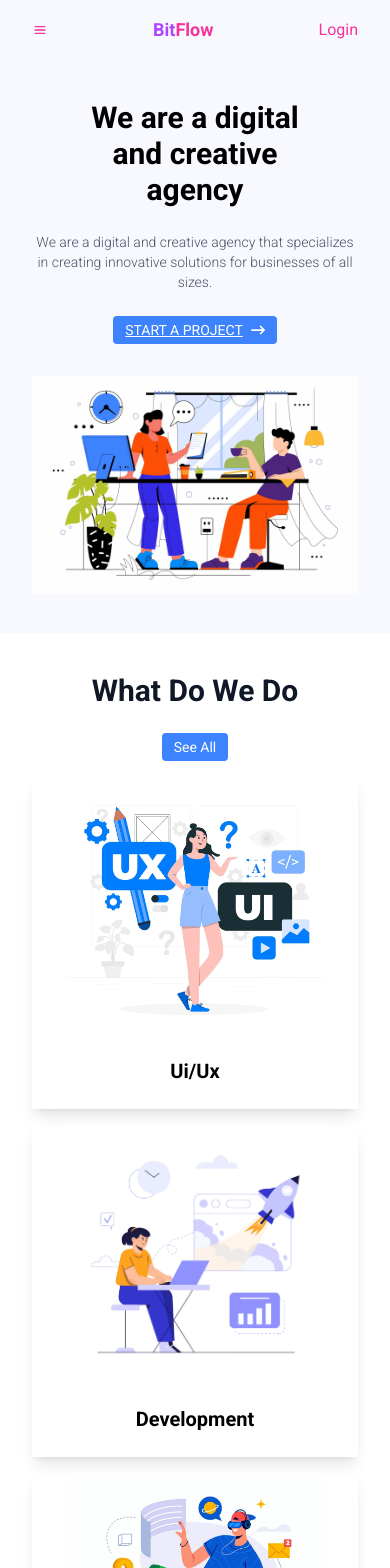
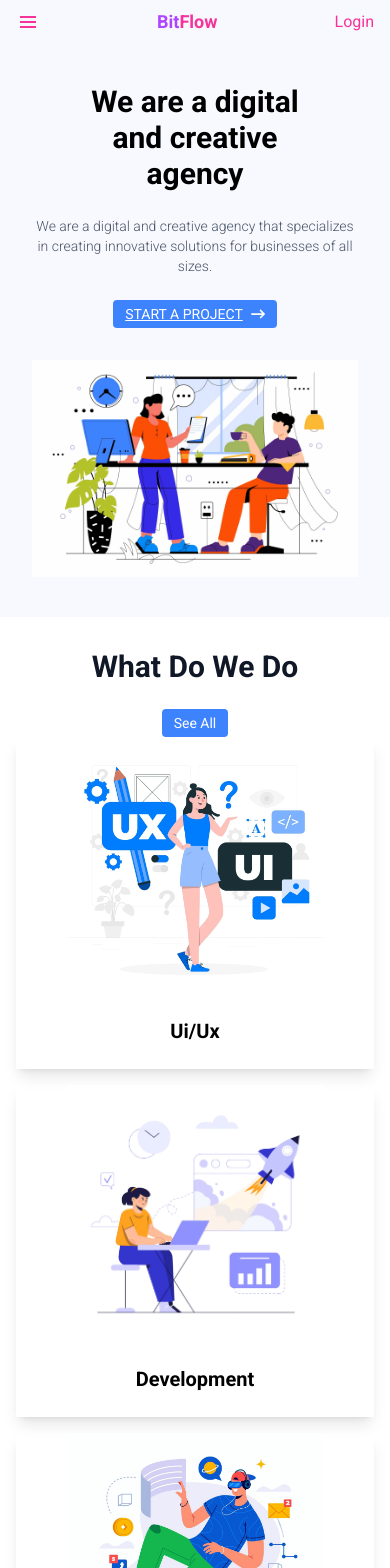
Before and after one commit to ArifMiah07/bit-flow, a React (Vite) app: page / in a window 390 px wide. Shown: the top 1568 px of the page. Built offline with nearby package versions, Linux system fonts and the light colour scheme.

Commit message:
added nav menu for sm device

```diff
--- a/src/components/home/ContactSection.tsx
+++ b/src/components/home/ContactSection.tsx
@@ -2,7 +2,7 @@ import { Link } from "react-router-dom";
 
 export default function ContactSection() {
   return (
-    <section className="w-full h-full flex flex-col items-center justify-center  p-12 bg-[#3e83fe] mt-6 lg:mt-12 ">
+    <section className="w-full h-full flex flex-col items-center justify-center p-12 bg-[#3e83fe] mt-6 lg:mt-12 ">
       <div className="flex flex-col item-center justify-center w-full h-full gap-4 p-4 ">
         <h1 className="text-3xl md:text-4xl lg:text-5xl font-bold text-white text-center ">
           Lets Discuss your Project
--- a/src/components/home/HeroSection.tsx
+++ b/src/components/home/HeroSection.tsx
@@ -4,7 +4,7 @@ import { FaArrowRightLong } from "react-icons/fa6";
 
 export default function HeroSection() {
   return (
-    <section className="flex flex-col lg:flex-row items-center justify-center w-full h-full py-6 md:py-12 lg:py-24 px-4 bg-[#f8f9ff] text-white">
+    <section className="flex flex-col lg:flex-row items-center justify-center w-full h-full py-6 md:py-12 lg:py-24 px-4 lg:px-8 bg-[#f8f9ff] text-white">
       {/* hero text */}
       <div className=" w-full lg:w-1/2 flex flex-col gap-6 p-4 justify-center ">
         <h1 className="text-3xl md:text-4xl lg:text-5xl text-center lg:text-left text-black font-bold ">
--- a/src/components/home/ServicesSection.tsx
+++ b/src/components/home/ServicesSection.tsx
@@ -6,7 +6,7 @@ export default function ServicesSection() {
 
 
   return (
-    <section className="w-full h-full flex flex-col justify-center p-4">
+    <section className="w-full h-full flex flex-col justify-center py-2 px-4 lg:py-4 lg:px-8">
       {/* heading */}
       <div className="flex justify-center w-full my-6 lg:my-12">
         <h1 className="text-3xl md:4xl lg:text-5xl font-bold text-gray-900 ">What Do We Do</h1>
@@ -14,13 +14,13 @@ export default function ServicesSection() {
       {/* slider card */}
       <div>
         {/* See all card btn */}
-        <div className="flex lg:flex-row items-center flex-col-reverse lg:justify-end w-full px-4">
+        <div className="flex lg:flex-row items-center flex-col-reverse lg:justify-end w-full md:px-4">
           <button className="bg-[#3e83fe] cursor-pointer text-left text-white text-sm md:text-md lg:text-lg px-3 py-1 lg:px-5 lg:py-2 rounded-sm">
             See All
           </button>
         </div>
         {/* card */}
-        <div className=" grid grid-cols-1 md:grid-cols-2 lg:grid-cols-3 gap-4 w-full p-4">
+        <div className=" grid grid-cols-1 md:grid-cols-2 lg:grid-cols-3 gap-4 w-full md:p-4">
           {cardData?.slice(0, 3)?.map((card: TCard, index: number) => (
             <div
               key={index}
--- a/src/components/home/WhyUsSection.tsx
+++ b/src/components/home/WhyUsSection.tsx
@@ -4,7 +4,7 @@ import workingImage from "../../assets/working-desk.jpg";
 
 export default function WhyUsSection() {
   return (
-    <section className="w-full h-full flex flex-col justify-center items-center bg-purple-50 p-4">
+    <section className="w-full h-full flex flex-col justify-center items-center bg-purple-50 py-2 px-4 lg:py-4 lg:px-8">
       {/* heading */}
       <div className=" flex justify-center w-full my-6 lg:my-12">
         <h1 className="text-center text-3xl md:text-4xl lg:text-5xl font-bold text-gray-900 ">
@@ -12,7 +12,7 @@ export default function WhyUsSection() {
         </h1>
       </div>
       <div className="w-full h-full flex flex-col lg:flex-row  justify-center">
-        <div className="flex flex-col items-start lg:items-center lg:justify-start lg:justify-center gap-6 w-full lg:w-1/2 p-4">
+        <div className="flex flex-col items-start lg:items-center md:justify-start lg:justify-center gap-6 w-full lg:w-1/2 md:p-4">
           {info?.map((item: IInfo, index: number) => (
             <div className="flex flex-row items-center justify-center gap-4 " key={index}>
               {/* logo */}
@@ -27,8 +27,8 @@ export default function WhyUsSection() {
             </div>
           ))}
         </div>
-        <div className="500 w-full lg:w-1/2 h-full flex justify-center ">
-          <div className=" w-full lg:w-7/12 h-full flex  justify-center p-5 ">
+        <div className="500 w-full lg:w-1/2 h-full flex justify-center mt-12 lg:mt-0 ">
+          <div className=" w-full lg:w-7/12 h-full flex  justify-center md:p-5 ">
             <div className="">
               <img
               className="working-image w-full h-full object-cover"
--- a/src/pages/ErrorPage/ErrorPage.tsx
+++ b/src/pages/ErrorPage/ErrorPage.tsx
@@ -1,14 +1,22 @@
 import { Link } from "react-router-dom";
+import notFoundImg from "../../assets/not-found.jpg";
 
 export default function ErrorPage() {
   return (
-    <section className="  min-h-screen mx-auto mb-6 lg:mb-12 flex flex-col lg:flex-row justify-between gap-4 p-12 ">
-      <h1>404</h1>
-
-      <p>Page not Found</p>
-      <Link to="/">
-        <button>Back to Home</button>
-      </Link>
+    <section className=" min-h-screen mx-auto mb-4 flex flex-col items-center justify-center p-4 ">
+      <div className="w-6/12 h-6/12 flex flex-col items-center gap-2 ">
+        <img
+        className="w-full h-full"
+          src={notFoundImg || "placeholder.png"}
+          alt="404 not found image "
+        />
+        <p className="text-md md:text:lg lg:text-xl font-medium text-gray-600 ">Page Not Found</p>
+      </div>
+      <div className="w-full h-full flex items-center justify-center my-4">
+        <Link to="/">
+          <button className="cursor-pointer text-md px-3 py-2 rounded-sm text-white bg-blue-500 hover:bg-purple-500 ">Back to Home</button>
+        </Link>
+      </div>
     </section>
   );
 }
--- a/src/pages/shared/Footer.tsx
+++ b/src/pages/shared/Footer.tsx
@@ -2,7 +2,7 @@ import { Link } from "react-router-dom";
 
 export default function Footer() {
   return (
-    <section className="w-full border-t border-gray-500 h-full flex flex-col items-center justify-center gap-4 p-8 text-gray-800">
+    <section className="w-full border-t border-gray-500 h-full flex flex-col items-center justify-center gap-4 py-2 px-4 lg:py-4 lg:px-8 text-gray-800">
       {/* logo */}
       <div className="flex items-center justify-start w-full">
         <Link to={"/"}>
--- a/src/pages/shared/NavBar.tsx
+++ b/src/pages/shared/NavBar.tsx
@@ -1,7 +1,10 @@
+import { useState } from "react";
 import { BiMenu } from "react-icons/bi";
 import { Link } from "react-router-dom";
 
 export default function NavBar() {
+  const [isOpen, setIsOpen] = useState(false);
+
   // menu data :todo: move them into lib or constants file
   const menu: string[] = ["Home", "About Us", "Our Works", "Contact"];
 
@@ -14,17 +17,39 @@ export default function NavBar() {
           ? "/"
           : item?.trim()?.toLowerCase()?.split(" ")?.join("-")
       }`}>
-      <li className="text-md text-gray-700 font-normal ">{item}</li>
+      <li className="text-md text-gray-700 font-normal transition-all duration-300 ease-in-out transform hover:scale-105 hover:underline hover:text-pink-500 delay-[index*100]">
+        {item}
+      </li>
     </Link>
   ));
 
+  const handleNavMenu = () => {
+    setIsOpen(!isOpen);
+  };
+
   return (
-    <nav className="flex items-center justify-between py-4 px-8 bg-[#f8f9ff] text-white">
+    <nav className="flex items-center justify-between py-2 px-4 lg:py-4 lg:px-8 bg-[#f8f9ff] text-white">
       {/* sm hidden on >=md device*/}
       <div className="flex md:hidden items-center justify-center">
-        <span className="text-pink-500">
-          <BiMenu></BiMenu>
-        </span>
+        <div
+          onClick={handleNavMenu}
+          className="relative text-pink-500 cursor-pointer">
+          <span className="text-2xl transition-transform duration-300 ease-in-out transform hover:scale-110">
+            <BiMenu />
+          </span>
+
+          {/* dropdown menu */}
+          <div
+            className={`absolute top-12 left-0 w-[200px] transition-all duration-300 ease-in-out overflow-hidden z-20 ${
+              isOpen
+                ? "opacity-100 translate-y-0 visible"
+                : "opacity-0 -translate-y-4 invisible"
+            }`}>
+            <ul className="bg-white rounded-xl border border-gray-300 shadow-xl p-6 flex flex-col items-center gap-4">
+              {navLinks}
+            </ul>
+          </div>
+        </div>
       </div>
       {/* logo */}
       <div className="flex items-center justify-center">
```
Also changed, not shown: src/assets/not-found.jpg (added).
